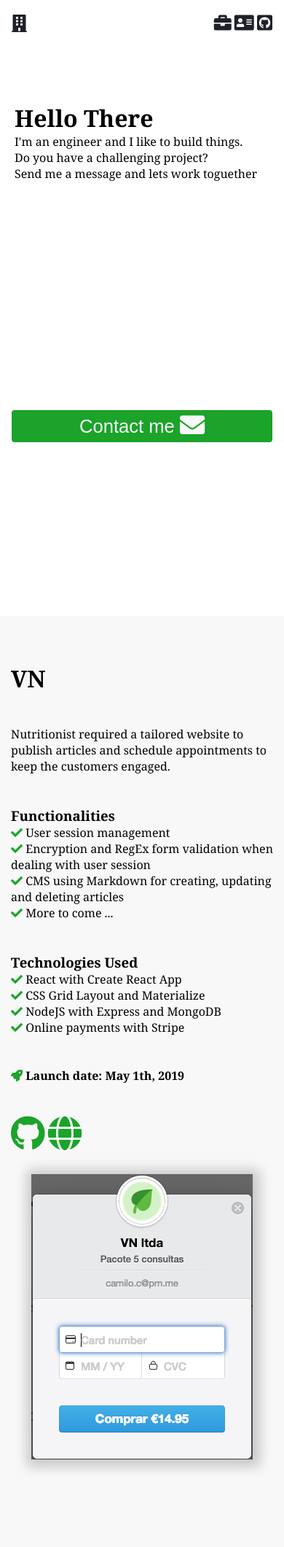
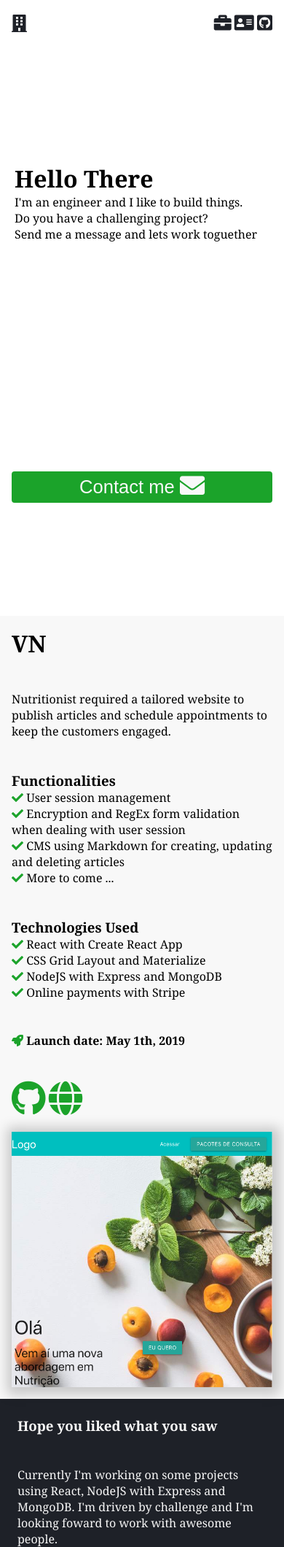
Before and after one commit to Kmelow/devweb, a PHP site: page / in a window 390 px wide. Shown: the top 2120 px of the page at 73% size. Run offline with PHP 8.4, Linux system fonts and the light colour scheme; some libraries are stand-ins or nearby versions.

Commit message:
Fixing mobile display

```diff
--- a/home.html
+++ b/home.html
@@ -40,10 +40,10 @@
 		<!-- LAND-PAGE -->
 		<div class="land-page">
 			<div class="call-out">
-					<h1>Hello There</h1>
-					<p>I'm an engineer and I like to build things.</p>
-					<p>Do you have a challenging project?</p>
-					<p>Send me a message and lets work toguether</p>
+				<h1>Hello There</h1>
+				<p>I'm an engineer and I like to build things.</p>
+				<p>Do you have a challenging project?</p>
+				<p>Send me a message and lets work toguether</p>
 			</div>
 
 			<button class="my-btn call-btn" id="submit-lp">Contact me <i class="fas fa-lg fa-envelope contact-icon"></i></button>
@@ -55,7 +55,7 @@
 			<!-- Project 1 -->
 			<div class="proj-card">
 				<div class="proj-img" id="p1-img">
-					<img src="./assets/VN_Stripe.png" alt="">
+					<img width="inherit" src="./assets/VN_Landpage.png" alt="">
 				</div>
 				<div class="proj-desc" id="p1-desc">
 					<h1 class="proj-title">VN</h1>
@@ -88,6 +88,7 @@
 						<i class="fas fa-3x fa-globe private-link"></i>
 						<span class="tooltiptext">Unavailable</span>
 					</a>
+					<br></br>
 				</div>
 			</div>
 		</div>
--- a/style.css
+++ b/style.css
@@ -21,6 +21,9 @@ ul {
 }
 li i span {
 	color: var(--ash);
+}
+img {
+	max-width: 100%;
 }
 
 /* CONTAINER */
@@ -54,13 +57,11 @@ li i span {
 
 /* LAND-PAGE */
 .land-page {
-	grid-area: land-page;
 	display: grid;
 	justify-content: start;
 	align-items: center;
 	grid-template-columns: 16px 1fr 16px;
-	/* grid-template-columns: 1fr 360px 1fr; */
-	grid-template-rows: 260px;
+	/* grid-template-rows: 260px; */
 	grid-template-areas:
 	". call-out ."
 	". call-btn .";
@@ -92,31 +93,29 @@ li i span {
 .private-link {cursor: not-allowed;}
 
 /* PROJECTS */
-.projects {
+/* .projects {
+	display: grid;
+} */
 
-}
 .proj-card {
 	background-color: var(--ash);
-	padding: 64px;
-	grid-column: 1 / 3;
+	padding: 16px;
 	display: grid;
-	grid-gap: 32px;
-	justify-content: center;
-	justify-items: center;
-	align-items: start;
-	grid-template-columns: 1fr 360px 1fr;
+	justify-content: start;
+	align-items: center;
+	grid-template-columns: 1fr;
+	/* grid-template-rows: 260px; */
 	grid-template-areas:
-	". p1-desc ."
-	". p1-img ."
-	". p2-desc ."
-	". p2-img .";
+	"p1-desc"
+	"p1-img";
 }
 .proj-img {
 	align-content: end;
 	box-shadow: 2px 2px 16px 8px rgba(0, 0, 0, 0.2);
 }
 .proj-desc {
-	justify-content: end;
+	grid-area: p1-desc;
+	justify-content: start;
 }
 #p1-img {	grid-area: p1-img; }
 #p2-img {	grid-area: p2-img; }
@@ -250,6 +249,7 @@ li i span {
 	}
 
 	.proj-card {
+		padding: 64px;
 		grid-column: 1 / 3;
 		display: grid;
 		grid-gap: 32px;
```
